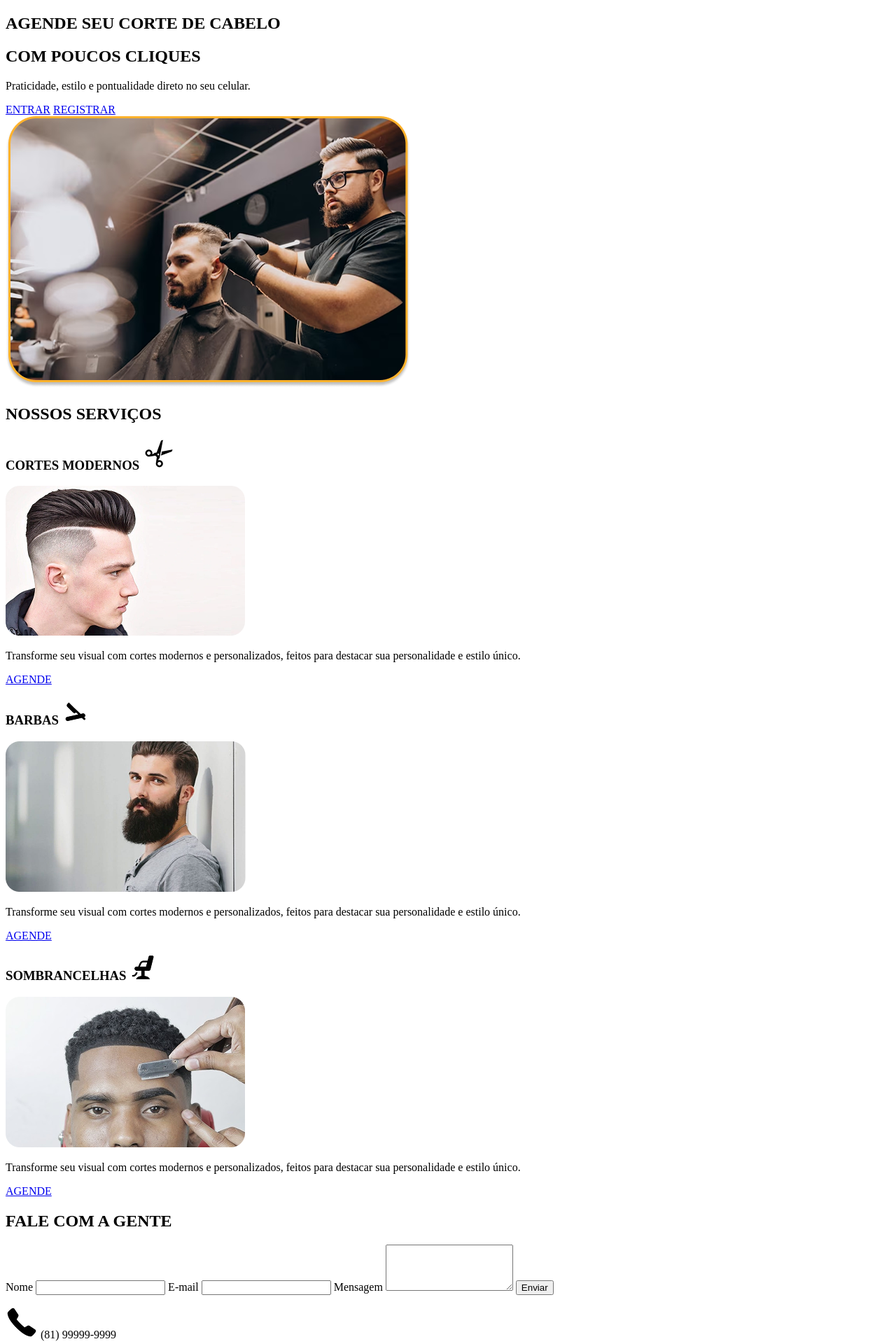
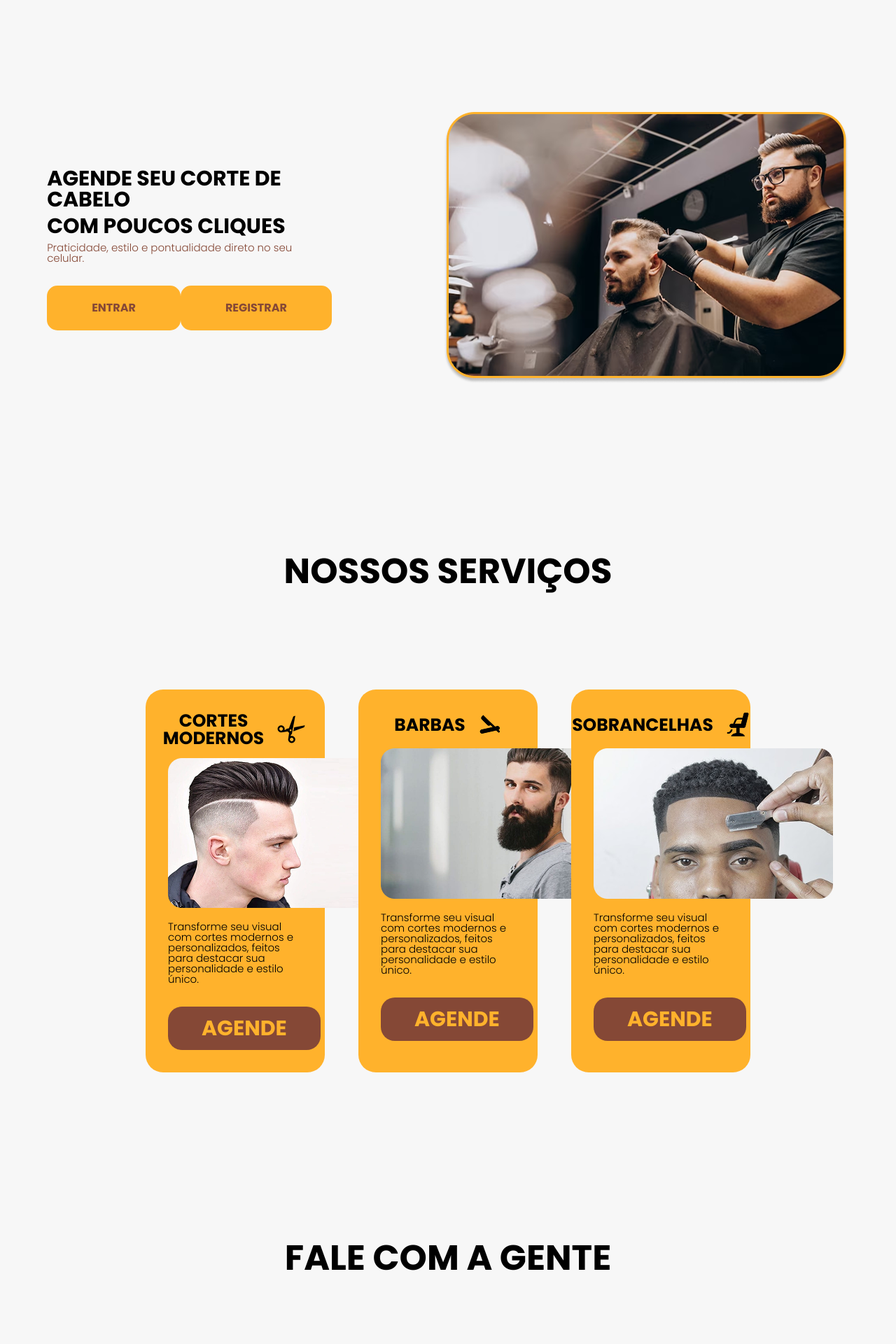
Before and after one commit to Vitorfran/projetoBarbearia, a PHP site: page /public/home.php in a window 1280 px wide. Shown: the top 1920 px of the page at 70% size. Run offline with PHP 8.4, Linux system fonts and the light colour scheme.

Commit message:
desenvolvendo css
deixando a pagina igual o figma

```diff
--- /dev/null
+++ b/assets/css/fonts.css
@@ -0,0 +1 @@
+@import url('https://fonts.googleapis.com/css2?family=Poppins:ital,wght@0,100;0,200;0,300;0,400;0,500;0,600;0,700;0,800;0,900;1,100;1,200;1,300;1,400;1,500;1,600;1,700;1,800;1,900&display=swap');
--- a/assets/css/home/home.css
+++ b/assets/css/home/home.css
@@ -0,0 +1,140 @@
+:root {
+    --cor-fundo: #F7F7F7;
+    --cor-secundaria: #FFB22C;
+    --cor-terciaria: #854836;
+}
+body{
+    background-color: var(--cor-fundo);
+    font-family: "Poppins", sans-serif;
+}
+main{
+    padding: 10rem;
+}
+
+.home-secao-principal{
+    display: flex;
+    flex-direction: row;
+    align-items: center;
+    justify-content: center;
+}
+.home-conteudo-texto{
+    padding-right: 5rem;
+}
+.home-titulo-destaque{
+    font-weight: bold;
+    font-size: 30px;
+    margin-bottom: 0.5rem;
+}
+.home-descricao{
+   font-weight: 300;
+   font-size: 15px;
+   color: var(--cor-terciaria);
+   margin: 0.5rem 0rem 2rem 0rem;
+}
+.home-botoes-navegacao{
+    display: flex;
+    justify-content: space-between;
+}
+.home-botao {
+    background-color: var(--cor-secundaria);
+    text-decoration: none;
+    font-weight: bold;
+    color: var(--cor-terciaria);
+    padding: 1.5rem 4rem;
+    border-radius: 15px;
+    transition: background-color 1s;
+}
+.home-botao:hover {
+    background-color: #db9214;
+}
+.home-imagem-principal{
+    padding-left: 5rem;
+}
+
+.home-secao-servicos{
+    margin-top: 15rem;
+}
+.home-titulo-secao{
+    font-weight: bold;
+    font-size: 50px;
+    display: flex;
+    justify-content: center;
+    margin-bottom: 9rem;
+}
+.cards{
+    display: flex;
+    flex-direction: row;
+    justify-content: space-evenly;
+}
+.home-cartao-servico{
+    background-color: var(--cor-secundaria);
+    border-radius: 25px;
+    width: 20%;
+    height: auto;
+    padding: 2rem;
+}
+.home-cartao-servico-titulo{
+    display: flex;
+    justify-content: center;
+    text-align: center;
+    align-items: center;
+}
+.home-titulo-servico{
+    font-weight: bold;
+    font-size: 25px;
+    display: flex;
+    justify-content: center;
+    text-align: center;
+    align-items: center;
+    margin-right: 1rem;
+}
+.home-icone-servico{
+    display: flex;
+    justify-content: center;
+    text-align: center;
+    align-items: center;
+}
+.home-imagem-servico{
+    margin: 1rem 0rem;
+}
+.home-descricao-servico{
+    font-weight: 300;
+    font-size: 15px;
+    margin-bottom: 2rem;
+}
+
+.home-botao-agendar{
+    background-color: var(--cor-terciaria);
+    color: var(--cor-secundaria);
+    font-size: 30px;
+    padding: 1rem 3rem;
+    border-radius: 20px;
+    font-weight: bold;
+    text-align: center;
+    text-decoration: none;
+    display: block;
+    margin: 0 auto;
+    width: fit-content
+}
+
+.home-secao-contato{
+    margin-top: 15rem;
+}
+
+.home-conteudo-contato{
+    background-color: #FFFFFF;
+    box-shadow: 0px 4px 10px rgba(0, 0, 0, 0.2);
+    border-radius: 25px;
+    padding: 5rem;
+    display: flex;
+    flex-direction: row;
+    justify-content: space-between;
+}
+.home-formulario{
+    display: flex;
+    flex-direction: column;
+}
+.home-lista-redes{
+    display: flex;
+    flex-direction: row;
+}
--- a/assets/css/home/reset.css
+++ b/assets/css/home/reset.css
@@ -0,0 +1,43 @@
+html, body, div, span, applet, object, iframe,
+h1, h2, h3, h4, h5, h6, p, blockquote, pre,
+a, abbr, acronym, address, big, cite, code,
+del, dfn, em, img, ins, kbd, q, s, samp,
+small, strike, strong, sub, sup, tt, var,
+b, u, i, center,
+dl, dt, dd, ol, ul, li,
+fieldset, form, label, legend,
+table, caption, tbody, tfoot, thead, tr, th, td,
+article, aside, canvas, details, embed,
+figure, figcaption, footer, header, hgroup,
+menu, nav, output, ruby, section, summary,
+time, mark, audio, video {
+	margin: 0;
+	padding: 0;
+	border: 0;
+	font-size: 100%;
+	font: inherit;
+	vertical-align: baseline;
+}
+/* HTML5 display-role reset for older browsers */
+article, aside, details, figcaption, figure,
+footer, header, hgroup, menu, nav, section {
+	display: block;
+}
+body {
+	line-height: 1;
+}
+ol, ul {
+	list-style: none;
+}
+blockquote, q {
+	quotes: none;
+}
+blockquote:before, blockquote:after,
+q:before, q:after {
+	content: '';
+	content: none;
+}
+table {
+	border-collapse: collapse;
+	border-spacing: 0;
+}
--- a/public/home.php
+++ b/public/home.php
@@ -4,7 +4,9 @@
     <meta charset="UTF-8">
     <meta name="viewport" content="width=device-width, initial-scale=1.0">
     <title>Home</title>
-    <!-- <link rel="stylesheet" href="../assets/css/estilo.css"> -->
+    <link rel="stylesheet" href="../assets/css/home/reset.css">
+    <link rel="stylesheet" href="../assets/css/fonts.css">
+    <link rel="stylesheet" href="../assets/css/home/home.css">
 </head>
 <body class="home-corpo">
     <main class="home-conteudo-principal">
@@ -15,8 +17,8 @@
                 <h2 class="home-titulo-destaque">COM POUCOS CLIQUES</h2>
                 <p class="home-descricao">Praticidade, estilo e pontualidade direto no seu celular.</p>
                 <div class="home-botoes-navegacao">
-                    <a href="./login.php" class="home-botao home-botao-entrar">ENTRAR</a>
-                    <a href="./cadastro.php" class="home-botao home-botao-registrar">REGISTRAR</a>
+                    <a href="../pages/login.php" class="home-botao home-botao-entrar">ENTRAR</a>
+                    <a href="../pages/cadastro.php" class="home-botao home-botao-registrar">REGISTRAR</a>
                 </div>
             </div>
             <div class="home-imagem-principal">
@@ -26,36 +28,39 @@
 
         <section class="home-secao-servicos">
             <h1 class="home-titulo-secao">NOSSOS SERVIÇOS</h1>
-
+            <div class="cards">
                 <div class="home-cartao-servico">
-                <h3 class="home-titulo-servico">
-                    CORTES MODERNOS
+                    <div class="home-cartao-servico-titulo">
+                        <h3 class="home-titulo-servico">CORTES MODERNOS</h3>
                         <img src="../assets/imgs/home/imagem-home-tesoura.png" alt="Tesoura" class="home-icone-servico">
-                </h3>
+                    </div>
                     <img src="../assets/imgs/home/imagem-home-corte-moderno.png" alt="Corte Moderno" class="home-imagem-servico">
                     <p class="home-descricao-servico">Transforme seu visual com cortes modernos e personalizados, feitos para destacar sua personalidade e estilo único.</p>
                     <a href="#" class="home-botao home-botao-agendar">AGENDE</a>
                 </div>
 
                 <div class="home-cartao-servico">
-                <h3 class="home-titulo-servico">
-                    BARBAS
+                    <div class="home-cartao-servico-titulo">
+                        <h3 class="home-titulo-servico">BARBAS</h3>
                         <img src="../assets/imgs/home/imagem-home-navalha.png" alt="Navalha" class="home-icone-servico">
-                </h3>
+                    </div>
+
                     <img src="../assets/imgs/home/imagem-home-barba.png" alt="Barba" class="home-imagem-servico">
                     <p class="home-descricao-servico">Transforme seu visual com cortes modernos e personalizados, feitos para destacar sua personalidade e estilo único.</p>
                     <a href="#" class="home-botao home-botao-agendar">AGENDE</a>
                 </div>
 
                 <div class="home-cartao-servico">
-                <h3 class="home-titulo-servico">
-                    SOMBRANCELHAS
+                    <div class="home-cartao-servico-titulo">
+                        <h3 class="home-titulo-servico">SOBRANCELHAS</h3>
                         <img src="../assets/imgs/home/imagem-home-cadeira.png" alt="Cadeira" class="home-icone-servico">
-                </h3>
+                    </div>
                     <img src="../assets/imgs/home/imagem-home-sombrancelha.png" alt="Sombrancelha" class="home-imagem-servico">
                     <p class="home-descricao-servico">Transforme seu visual com cortes modernos e personalizados, feitos para destacar sua personalidade e estilo único.</p>
                     <a href="#" class="home-botao home-botao-agendar">AGENDE</a>
                 </div>
+            </div>
+
         </section>
 
         <section class="home-secao-contato">
```
Lines whose indentation alone changed are shown as unchanged.
